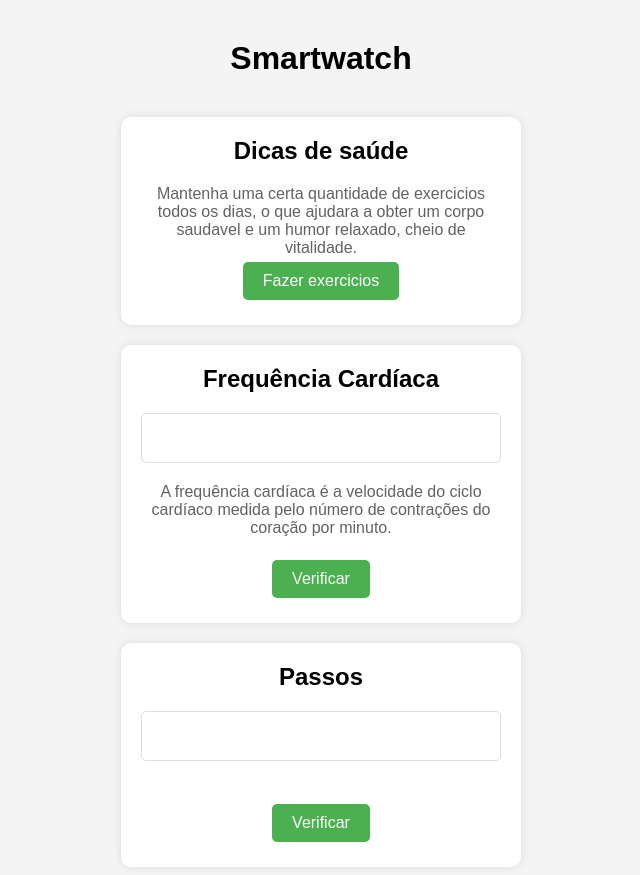
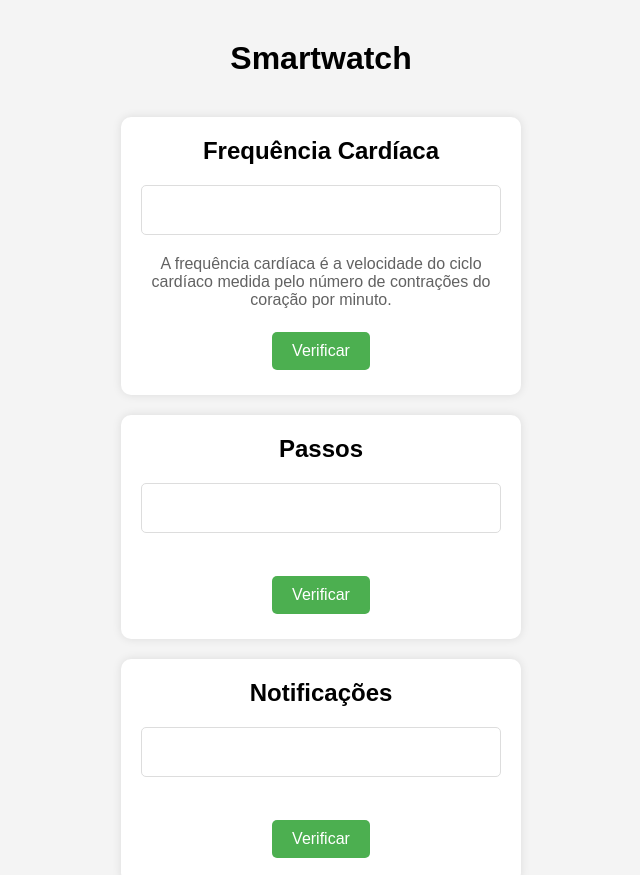
Before and after one commit to lucyanovidio/trabalho-ihc, a plain HTML site: page index.html in a window 1280 px wide. Shown: the top 875 px of the page, without its empty margins (319-959 px from the left). Drawn offline with Linux system fonts and the light colour scheme; a web font is replaced by a local one.

Commit message:
fix: corrigindo erro data diplay

```diff
--- a/index.html
+++ b/index.html
@@ -8,15 +8,7 @@
   </head>
   <body>
     <h1>Smartwatch</h1>
-    <div class="container">
-        <div class="header">Dicas de saúde</div>
-        <div class="info">
-            <div class="text">
-                Mantenha uma certa quantidade de exercicios todos os dias, o que ajudara a obter um corpo saudavel e um humor relaxado, cheio de vitalidade.
-            </div>
-        </div>
-        <button>Fazer exercicios</button>
-    </div>
+
     <div class="container">
       <div class="header">Frequência Cardíaca</div>
       <div class="data-display" id="dataDisplay">
```
